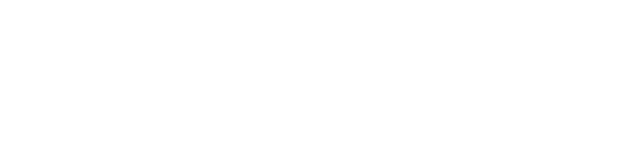
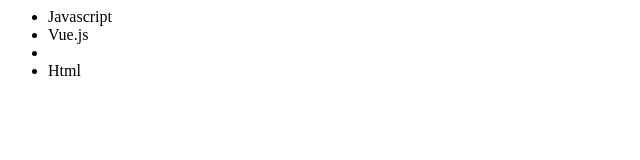
Before and after one commit to nierodka/pierwszyPushnaGithub, a plain HTML site: page index.html in a window 1280 px wide. Shown: the whole page, without its empty margins (0-640 px from the left). Drawn offline with Linux system fonts and the light colour scheme.

Commit message:
dodany html

```diff
--- a/index.html
+++ b/index.html
@@ -1,3 +1,15 @@
 <Doctype html!>
+<html lng="en">
+<head>
 
-</Doctype>
+</head>
+ <body>
+     <ul>
+         <li>Javascript
+         </li>
+         <li>Vue.js</li>
+         <li><angular6</li>
+         <li>Html</li>
+     </ul>
+ </body>
+</html>
```
